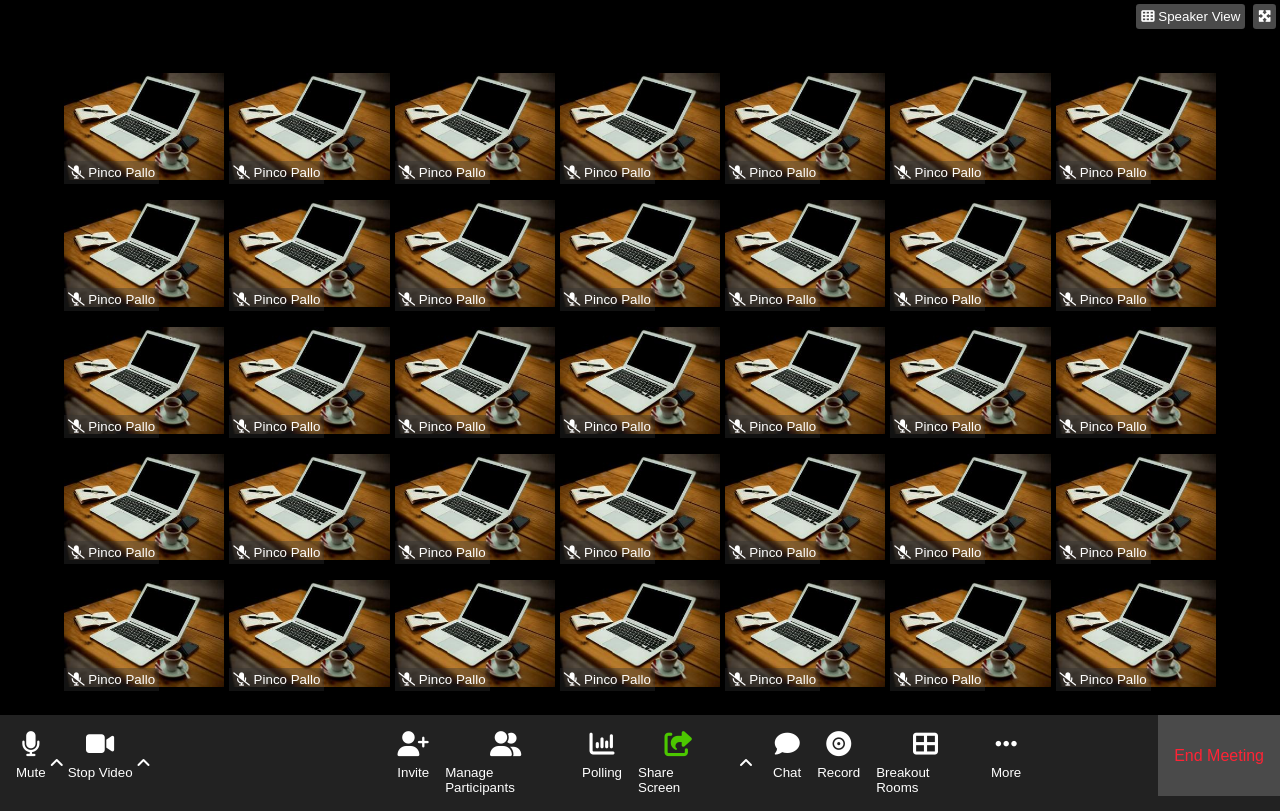
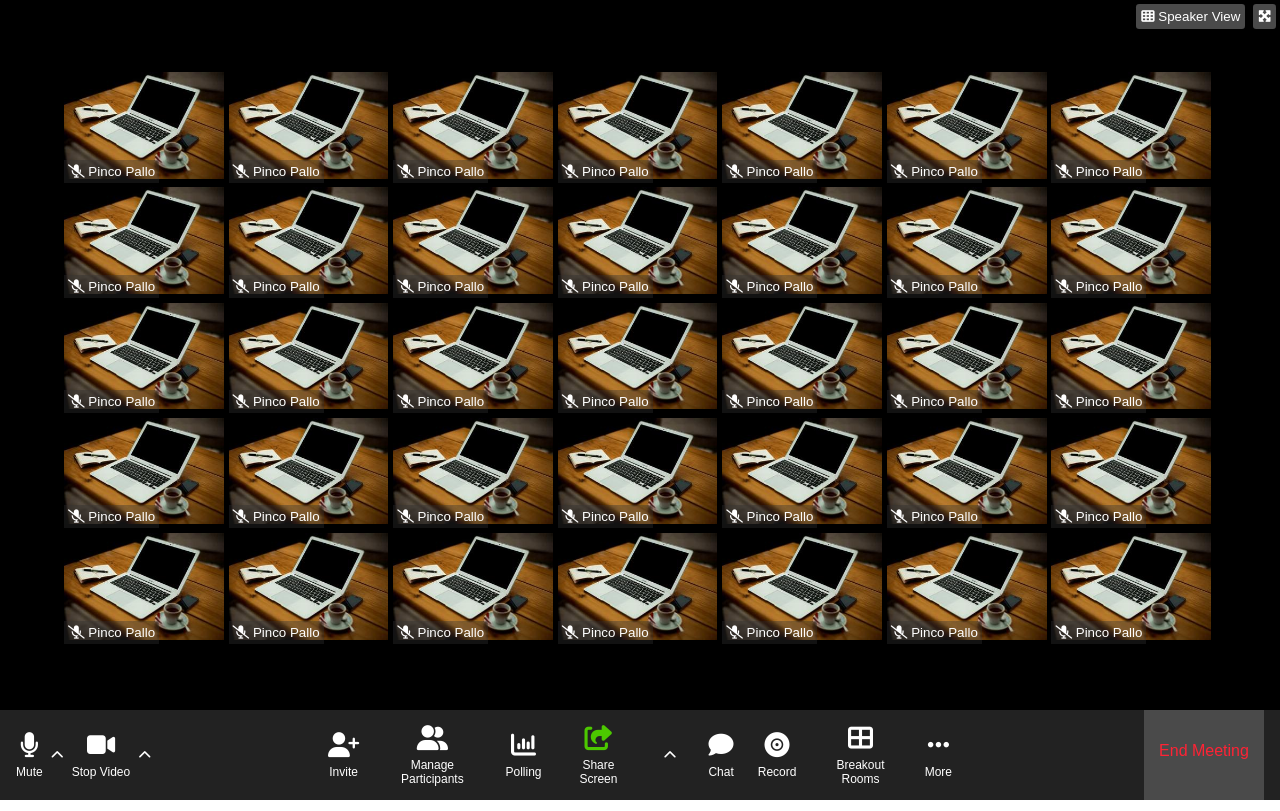
Before and after one commit to filippogiovannoni/html-css-zoom, a plain HTML site: page index.html in a window 1280 px wide. Drawn offline with Linux system fonts and the light colour scheme.

Commit message:
fixed main cards and all footer

```diff
--- a/css/style.css
+++ b/css/style.css
@@ -17,8 +17,6 @@
 
 body {
     font-family: Arial, Helvetica, sans-serif;
-    max-width: 100vw;
-    max-height: 100vh;
 }
 
 /* Endregion Common */
@@ -28,12 +26,11 @@ body {
 .container {
     width: 90%;
     margin: auto;
+
 }
 
 .row {
-    display: flex;
     gap: 0.3rem;
-    padding: 0.5rem 0
 }
 
 .d-flex {
@@ -54,12 +51,50 @@ body {
     text-align: center;
 }
 
+.wrap {
+    flex-wrap: wrap;
+}
+
+.al-center {
+    align-items: center;
+}
+
+.dir-col {
+    flex-direction: column;
+}
+
+.g-0 {
+    gap: 0.5rem;
+}
+
+.g-1 {
+    gap: 1.5rem;
+}
+
+.f-small {
+    font-size: small;
+}
+
+.f-25 {
+    font-size: 25px;
+}
+
+.f-12{
+    font-size: 12px
+}
+
+.p-0 {
+padding: 0.5rem;
+}
+
 /* Endregion Utility */
 
 /* Region Header */
 
 #site_header {
     background-color: var(--zoom-black);
+    height: 40px;
+    width: 100%;
 }
 
 .buttons.d-flex {
@@ -76,14 +111,18 @@ body {
     background-color: var(--zoom-black);
     padding-top: 2rem;
     padding-bottom: 1rem;
+    height: calc(100vh - 130px);
+    overflow-y: auto;
 }
 
-.row img {
-    max-width: 100%;
+.user img {
+    width: 100%
 }
 
 .user {
     position: relative;
+    width: calc(100% / 7 - 0.3rem);
+    min-width: 150px;
 }
 
 .name-user {
@@ -100,80 +139,36 @@ body {
 
 /* Region Footer */
 
-.options {
+#site_footer {
+    height: 90px;
+    width: 100%;
     background-color: var(--zoom-dark);
-    padding: 1rem;
+    color: var(--zoom-white);
+    padding: 0 1rem;
 }
 
-.fa-microphone,
-.fa-video,
-.fa-user-plus,
-.fa-user-group,
-.fa-chart-column,
-.fa-comment,
-.fa-record-vinyl,
-.fa-table-cells-large,
-.fa-ellipsis {
-    color: var(--zoom-white);
-    font-size: 25px;
+.center {
+    width: 50%;
+
+}
+
+.right, .left {
+    width: 25%;
 }
 
 .fa-share-from-square {
     color: var(--zoom-success);
-    font-size: 25px;
-}
-
-span {
-    color: var(--zoom-white);
-    font-size: smaller;
-}
-
-
-.mute.d-flex,
-.video.d-flex,
-.invite.d-flex,
-.manage.d-flex,
-.polling.d-flex,
-.share.d-flex,
-.chat.d-flex,
-.record.d-flex,
-.table.d-flex,
-.more.d-flex {
-    flex-direction: column;
-    gap: 0.5rem;
-}
-
-.fa-angle-up {
-    padding: 0.5rem 0.25rem;
-    color: white;
-}
-
-i.fa-solid.fa-angle-up {
-    align-self: center;
-}
-
-.btn-center.d-flex {
-    width: 50%;
-    margin: auto;
-    gap: 1rem;
-}
-
-#site_footer {
-    position: relative;
 }
 
 .meeting {
-    position: absolute;
+    height: 90px;
+    background-color: var(--zoom-grey);
+    width: 120px;
+    padding: 2rem 0;
+    text-align: center;
     color: var(--zoom-alert);
-    right: 0;
-    top: 32px;
 }
 
-.meeting a {
-    text-decoration: none;
-    color: var(--zoom-alert);
-    background-color: var(--zoom-grey);
-    padding: 2rem 1rem;
-
-
+.right.d-flex {
+    justify-content: end;
 }
--- a/index.html
+++ b/index.html
@@ -25,7 +25,7 @@
     <main id="site_main">
 
         <div class="container">
-            <div class="row">
+            <div class="row d-flex wrap">
                 <div class="user">
                     <img src="./img/lorem.jpg" alt="">
                     <div class="name-user"><i class="fa-solid fa-microphone-slash"></i>
@@ -68,9 +68,6 @@
                         Pinco Pallo
                     </div>
                 </div>
-
-            </div>
-            <div class="row">
                 <div class="user">
                     <img src="./img/lorem.jpg" alt="">
                     <div class="name-user"><i class="fa-solid fa-microphone-slash"></i>
@@ -113,9 +110,6 @@
                         Pinco Pallo
                     </div>
                 </div>
-
-            </div>
-            <div class="row">
                 <div class="user">
                     <img src="./img/lorem.jpg" alt="">
                     <div class="name-user"><i class="fa-solid fa-microphone-slash"></i>
@@ -158,9 +152,6 @@
                         Pinco Pallo
                     </div>
                 </div>
-
-            </div>
-            <div class="row">
                 <div class="user">
                     <img src="./img/lorem.jpg" alt="">
                     <div class="name-user"><i class="fa-solid fa-microphone-slash"></i>
@@ -203,9 +194,6 @@
                         Pinco Pallo
                     </div>
                 </div>
-
-            </div>
-            <div class="row">
                 <div class="user">
                     <img src="./img/lorem.jpg" alt="">
                     <div class="name-user"><i class="fa-solid fa-microphone-slash"></i>
@@ -248,67 +236,103 @@
                         Pinco Pallo
                     </div>
                 </div>
+            </div>
+        </div>
 
-            </div>
+
+
+
+
+
     </main>
     <!-- /#site_main -->
 
 
-    <footer id="site_footer">
+    <footer class="d-flex" id="site_footer">
 
-        <div class="options d-flex">
-            <div class="btn-left d-flex">
-                <div class="mute d-flex">
-                    <a class="txt-center" href="#"><i class="fa-solid fa-microphone"></i></a>
-                    <span>Mute</span>
+
+            <div class="left d-flex al-center">
+
+                <div class="mic d-flex dir-col txt-center g-0">
+                    <i class="fa-solid fa-microphone f-25"></i>
+                    <span class="f-12">Mute</span>
                 </div>
-                <i class="fa-solid fa-angle-up"></i>
-                <div class="video d-flex">
-                    <a class="txt-center" href="#"><i class="fa-solid fa-video"></i></a>
-                    <span>Stop Video</span>
+                <i class="fa-solid fa-chevron-up f-small p-0"></i>
+
+                <div class="video d-flex dir-col txt-center g-0">
+                    <i class="fa-solid fa-video f-25"></i>
+                    <span class="f-12">Stop Video</span>
                 </div>
-                <i class="fa-solid fa-angle-up"></i>
+                <i class="fa-solid fa-chevron-up f-small p-0"></i>
+
             </div>
-            <div class="btn-center d-flex">
-                <div class="invite d-flex">
-                    <a class="txt-center" href="#"><i class="fa-solid fa-user-plus"></i></a>
-                    <span>Invite</span>
+
+
+
+            <div class="center d-flex al-center g-1">
+
+                <div class="userplus d-flex dir-col txt-center g-0">
+                    <i class="fa-solid fa-user-plus f-25"></i>
+                    <span class="f-12">Invite</span>
                 </div>
-                <div class="manage d-flex">
-                    <a class="txt-center" href="#"><i class="fa-solid fa-user-group"></i></a>
-                    <span>Manage Participants</span>
+
+
+                <div class="participants d-flex dir-col txt-center g-0">
+                    <i class="fa-solid fa-user-group f-25"></i>
+                    <span class="f-12">Manage Participants</span>
                 </div>
-                <div class="polling d-flex">
-                    <a class="txt-center" href="#"><i class="fa-solid fa-chart-column"></i></a>
-                    <span>Polling</span>
+
+                <div class="polling d-flex dir-col txt-center g-0">
+                    <i class="fa-solid fa-chart-column f-25"></i>
+                    <span class="f-12">Polling</span>
                 </div>
-                <div class="share d-flex">
-                    <a class="txt-center" href="#"><i class="fa-solid fa-share-from-square"></i></a>
-                    <span>Share Screen</span>
+
+                <div class="share d-flex dir-col txt-center g-0">
+                    <i class="fa-solid fa-share-from-square f-25"></i>
+                    <span class="f-12">Share Screen</span>
                 </div>
-                <i class="fa-solid fa-angle-up"></i>
-                <div class="chat d-flex">
-                    <a class="txt-center" href="#"><i class="fa-solid fa-comment"></i></a>
-                    <span>Chat</span>
+
+                <i class="fa-solid fa-chevron-up f-small p-0"></i>
+
+                <div class="chat d-flex dir-col txt-center g-0">
+                    <i class="fa-solid fa-comment f-25"></i>
+                    <span class="f-12">Chat</span>
                 </div>
-                <div class="record d-flex">
-                    <a class="txt-center" href="#"><i class="fa-solid fa-record-vinyl"></i></a>
-                    <span>Record</span>
+
+                <div class="record d-flex dir-col txt-center g-0">
+                    <i class="fa-solid fa-record-vinyl f-25"></i>
+                    <span class="f-12">Record</span>
                 </div>
-                <div class="table d-flex">
-                    <a class="txt-center" href="#"><i class="fa-solid fa-table-cells-large"></i></a>
-                    <span>Breakout Rooms</span>
+
+                <div class="rooms d-flex dir-col txt-center g-0">
+                    <i class="fa-solid fa-table-cells-large f-25"></i>
+                    <span class="f-12">Breakout Rooms</span>
                 </div>
-                <div class="more d-flex">
-                    <a class="txt-center" href="#"><i class="fa-solid fa-ellipsis"></i></a>
-                    <span>More</span>
+
+                <div class="more d-flex dir-col txt-center g-0">
+                    <i class="fa-solid fa-ellipsis f-25"></i>
+                    <span class="f-12">More</span>
                 </div>
+
+
+
+
             </div>
-        </div>
 
-        <div class="meeting">
-            <a href="#">End Meeting</a>
-        </div>
+
+            <div class="right d-flex">
+                <div class="meeting">End Meeting</div>
+            </div>
+
+
+
+
+
+
+
+
+
+
 
     </footer>
     <!-- /#site_footer -->
```
